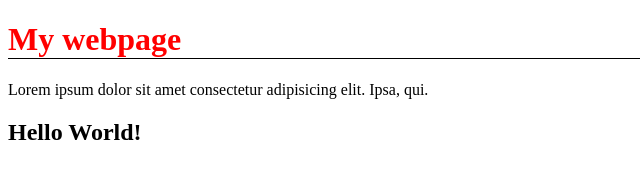
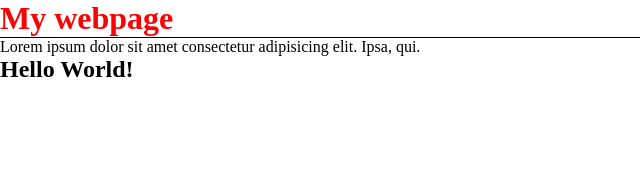
Before and after one commit to phonz-dev/learning_git, a plain HTML site: page index.html in a window 1280 px wide. Shown: the whole page, without its empty margins (0-640 px from the left). Drawn offline with Linux system fonts and the light colour scheme.

Commit message:
Add reset styles

```diff
--- a/styles.css
+++ b/styles.css
@@ -1,3 +1,15 @@
+:root {
+  box-sizing: border-box;
+}
+
+*,
+*::before,
+*::after {
+  box-sizing: inherit;
+  margin: 0;
+  padding: 0;
+}
+
 h1 {
   color: red;
   border-bottom: 1px solid black;
```
